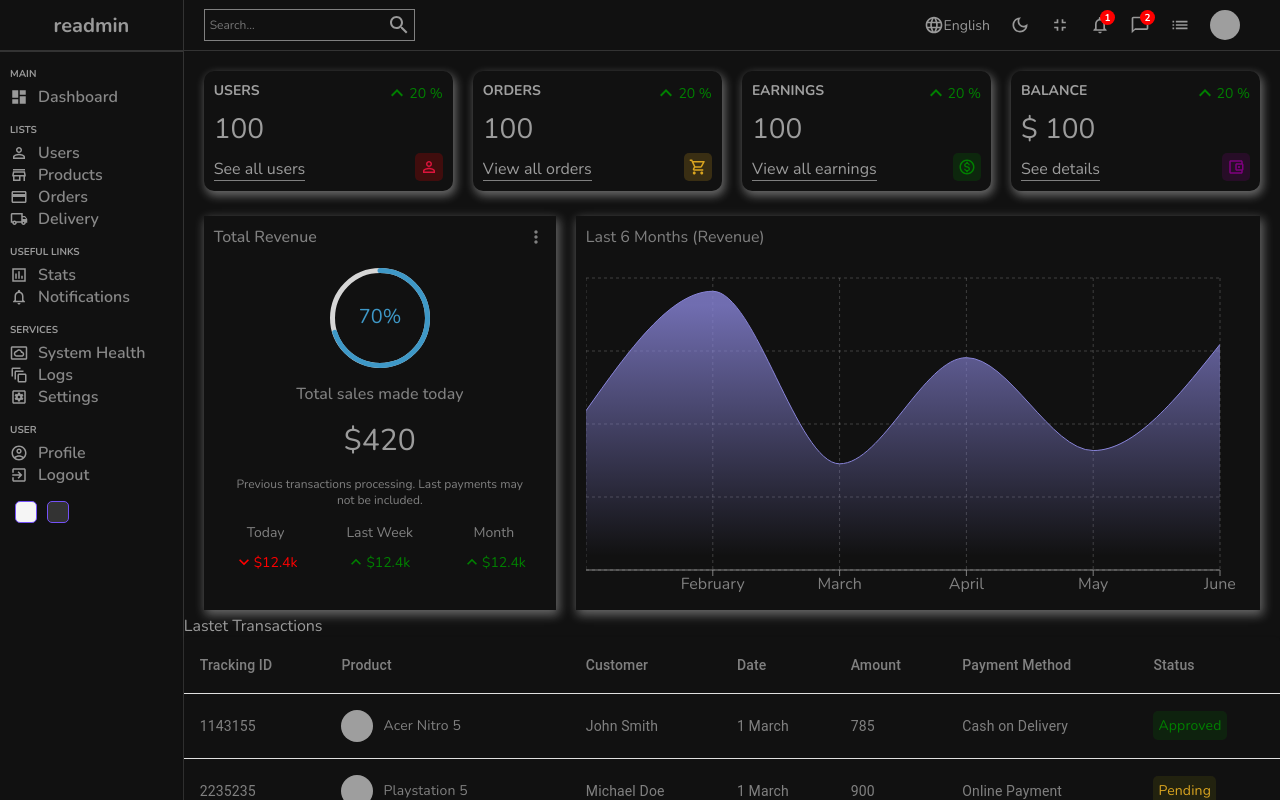
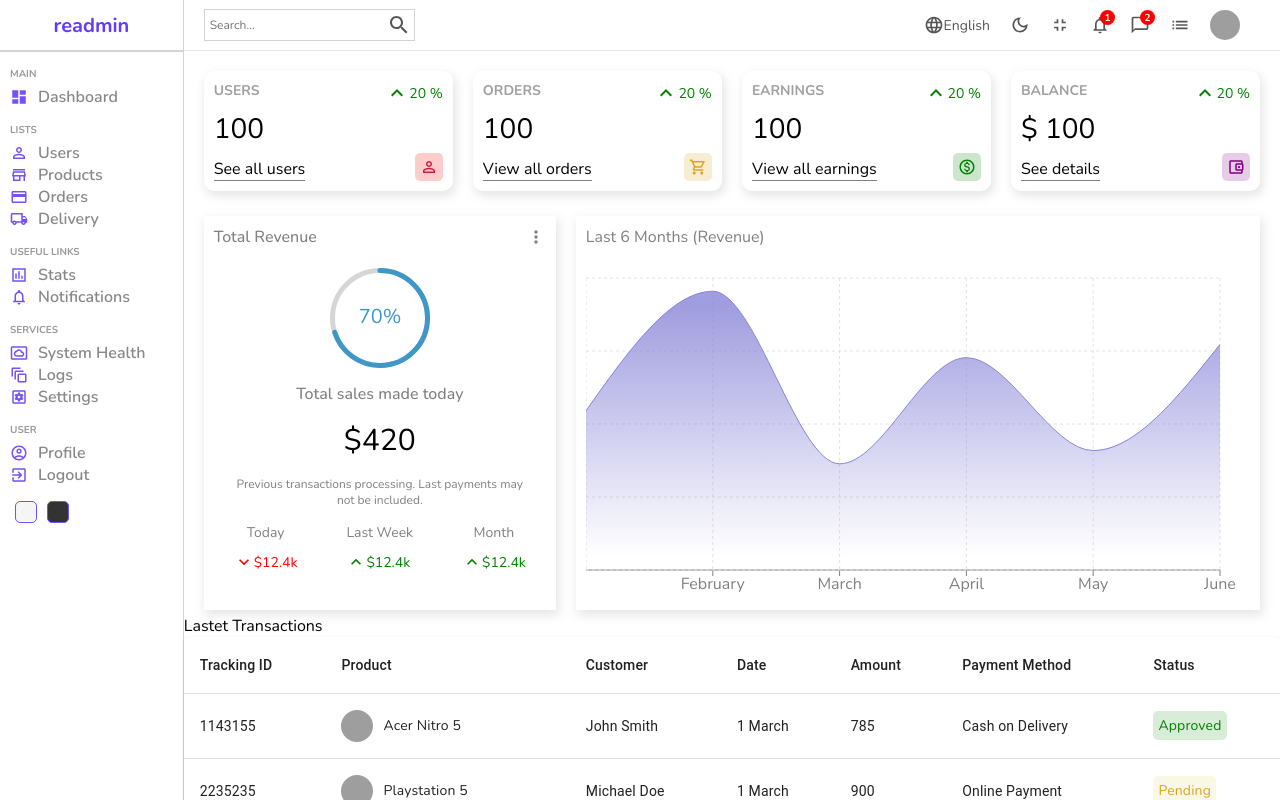
Before and after one commit to gcavalcantes/ReAdmin, a React (Create React App) app in the folder readmin/: page / in a window 1280 px wide. Shown: the top 800 px of the page. Built offline with nearby package versions, Linux system fonts and the light colour scheme; grey boxes are pictures that could not be loaded.

Commit message:
Dark mode complete
Dark mode has been fully implemented into the website and is working as intended.

```diff
--- a/readmin/src/components/navbar/Navbar.jsx
+++ b/readmin/src/components/navbar/Navbar.jsx
@@ -1,41 +1,47 @@
-import SearchOutlinedIcon from '@mui/icons-material/SearchOutlined';
-import LanguageOutlinedIcon from '@mui/icons-material/LanguageOutlined';
-import DarkModeOutlinedIcon from '@mui/icons-material/DarkModeOutlined';
-import FullscreenExitOutlinedIcon from '@mui/icons-material/FullscreenExitOutlined';
-import NotificationsNoneOutlinedIcon from '@mui/icons-material/NotificationsNoneOutlined';
-import ChatBubbleOutlineOutlinedIcon from '@mui/icons-material/ChatBubbleOutlineOutlined';
-import ListOutlinedIcon from '@mui/icons-material/ListOutlined';
-import "./navbar.scss"
+import SearchOutlinedIcon from "@mui/icons-material/SearchOutlined";
+import LanguageOutlinedIcon from "@mui/icons-material/LanguageOutlined";
+import DarkModeOutlinedIcon from "@mui/icons-material/DarkModeOutlined";
+import FullscreenExitOutlinedIcon from "@mui/icons-material/FullscreenExitOutlined";
+import NotificationsNoneOutlinedIcon from "@mui/icons-material/NotificationsNoneOutlined";
+import ChatBubbleOutlineOutlinedIcon from "@mui/icons-material/ChatBubbleOutlineOutlined";
+import ListOutlinedIcon from "@mui/icons-material/ListOutlined";
+import "./navbar.scss";
+import { useContext } from "react";
+import { DarkModeContext } from "../../context/darkModeContext";
 
 const Navbar = () => {
+  const { dispatch } = useContext(DarkModeContext);
   return (
-    <div className='navbar'>
+    <div className="navbar">
       <div className="wrapper">
         <div className="search">
           <input type="text" placeholder="Search..." />
-                    <SearchOutlinedIcon/>
+          <SearchOutlinedIcon />
         </div>
         <div className="items">
           <div className="item">
-                    <LanguageOutlinedIcon className='icon'/>
+            <LanguageOutlinedIcon className="icon" />
             English
           </div>
           <div className="item">
-                    <DarkModeOutlinedIcon className='icon'/>
+            <DarkModeOutlinedIcon
+              className="icon"
+              onClick={() => dispatch({ type: "TOGGLE" })}
+            />
           </div>
           <div className="item">
-                    <FullscreenExitOutlinedIcon className='icon'/>
+            <FullscreenExitOutlinedIcon className="icon" />
           </div>
           <div className="item">
-                    <NotificationsNoneOutlinedIcon className='icon'/>
-                    <div className='counter'>1</div>
+            <NotificationsNoneOutlinedIcon className="icon" />
+            <div className="counter">1</div>
           </div>
           <div className="item">
-                    <ChatBubbleOutlineOutlinedIcon className='icon'/>
-                    <div className='counter'>2</div>
+            <ChatBubbleOutlineOutlinedIcon className="icon" />
+            <div className="counter">2</div>
           </div>
           <div className="item">
-                    <ListOutlinedIcon className='icon'/>
+            <ListOutlinedIcon className="icon" />
           </div>
           <div className="item">
             <img
@@ -47,7 +53,7 @@ const Navbar = () => {
         </div>
       </div>
     </div>
-  )
-}
+  );
+};
 
-export default Navbar
+export default Navbar;
--- a/readmin/src/components/sidebar/Sidebar.jsx
+++ b/readmin/src/components/sidebar/Sidebar.jsx
@@ -12,8 +12,11 @@ import AccountCircleOutlinedIcon from "@mui/icons-material/AccountCircleOutlined
 import ExitToAppOutlinedIcon from "@mui/icons-material/ExitToAppOutlined";
 import "./sidebar.scss";
 import { Link } from "react-router-dom";
+import { useContext } from "react";
+import { DarkModeContext } from "../../context/darkModeContext";
 
 const Sidebar = () => {
+  const { dispatch } = useContext(DarkModeContext);
   return (
     <div className="sidebar">
       <div className="top">
@@ -88,8 +91,14 @@ const Sidebar = () => {
         </ul>
       </div>
       <div className="bottom">
-        <div className="colorOption"></div>
-        <div className="colorOption"></div>
+        <div
+          className="colorOption"
+          onClick={() => dispatch({ type: "LIGHT" })}
+        ></div>
+        <div
+          className="colorOption"
+          onClick={() => dispatch({ type: "DARK" })}
+        ></div>
       </div>
     </div>
   );
--- a/readmin/src/context/darkModeContext.js
+++ b/readmin/src/context/darkModeContext.js
@@ -2,7 +2,7 @@ import { createContext, useReducer } from "react";
 import DarkModeReducer from "./darkModeReducer";
 
 const INITIAL_STATE = {
-  darkMode: true,
+  darkMode: false,
 };
 
 export const DarkModeContext = createContext(INITIAL_STATE);
```
Also changed, not shown: readmin/src/App.js (+5 -4 lines). Lines whose indentation alone changed are shown as unchanged.
